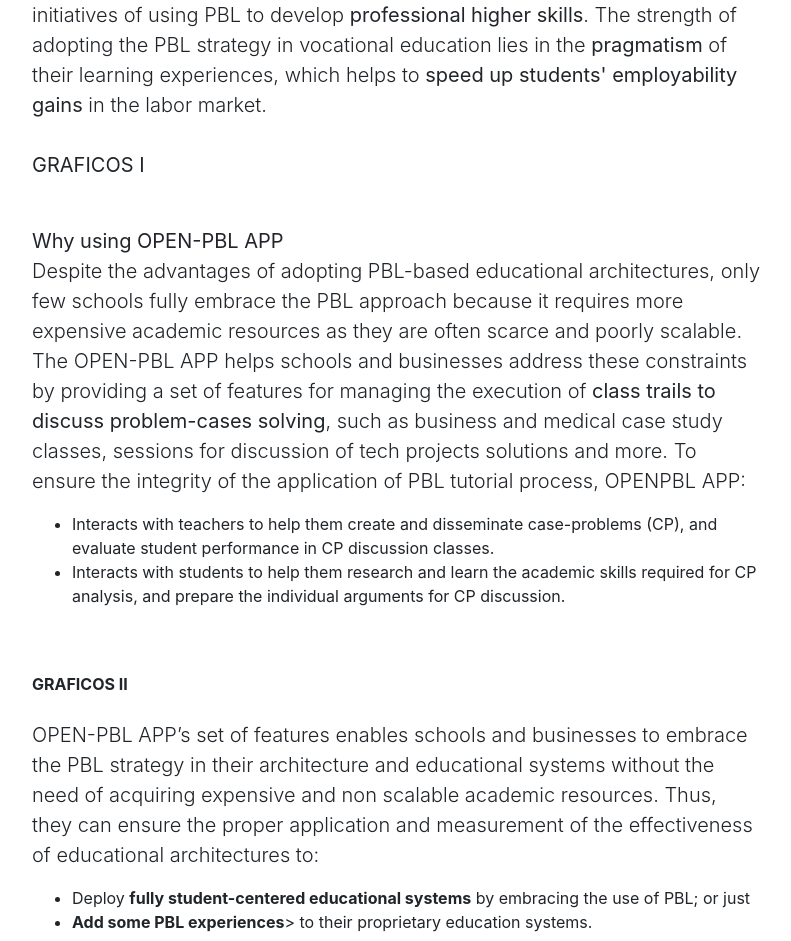
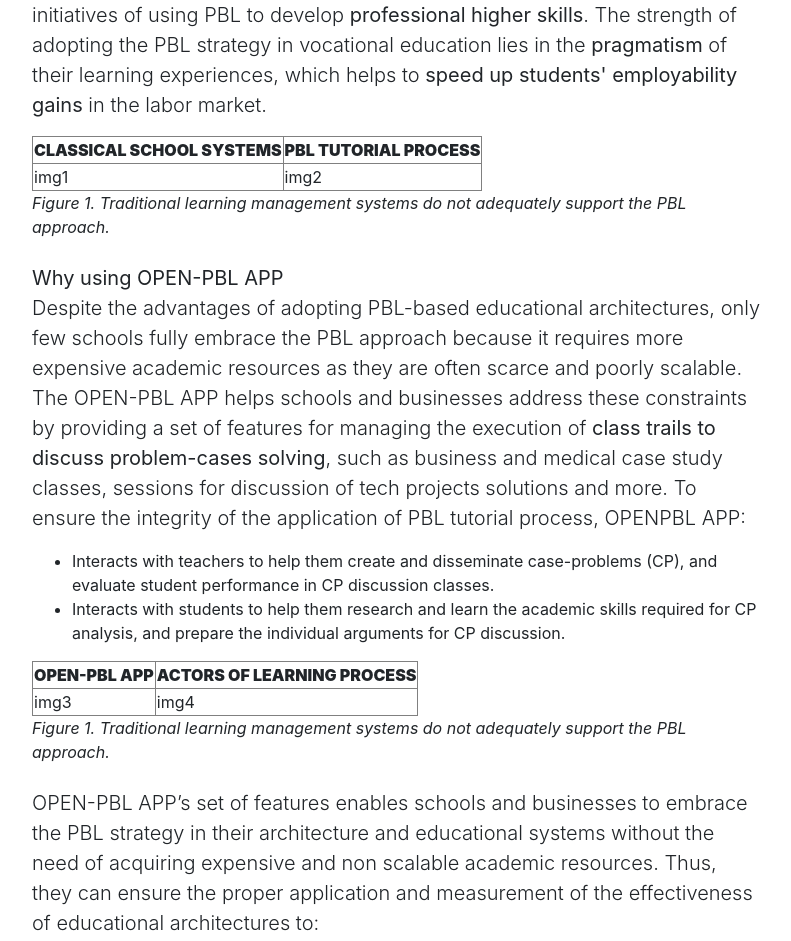
Before and after one commit to open-pbl-org/home, a website with bundled scripts: page index-nova/index.html in a window 1280 px wide. Shown: the part 1094-2035 px from the top of the page, without its empty margins (243-1034 px from the left). Built offline with nearby package versions, Linux system fonts and the light colour scheme.

Commit message:
graficos

```diff
--- a/index-nova/index.html
+++ b/index-nova/index.html
@@ -8,14 +8,13 @@
   <meta name="description" content="">
   <meta name="author" content="">
 
-  <title>Scrolling Nav - Start Bootstrap Template</title>
+  <title>OpenPBL</title>
 
   <!-- Bootstrap core CSS -->
   <link href="vendor/bootstrap/css/bootstrap.min.css" rel="stylesheet">
 
   <!-- Custom styles for this template -->
   <link href="css/scrolling-nav.css" rel="stylesheet">
-
 </head>
 
 <body id="page-top">
@@ -73,7 +72,20 @@
             strategy in vocational education lies in the <b>pragmatism</b> of their learning experiences,
             which helps to <b>speed up students' employability gains</b> in the labor market.
 
-            </br></br><b>GRAFICOS I</b></br></br>
+
+            <div class="w3-container">
+                <table class="w3-table" border="1">
+                    <tr>
+                    <th><b>CLASSICAL SCHOOL SYSTEMS</b></th>
+                    <th><b>PBL TUTORIAL PROCESS</b></th>
+                    </tr>
+                    <tr>
+                    <td>img1</td>
+                    <td>img2</td>
+                    </tr>
+                </table>
+                <i>Figure 1. Traditional learning management systems do not adequately support the PBL approach.</i>
+            </div></br>
 
           <p class="lead">
             <b>Why using OPEN-PBL APP</b></br>
@@ -92,7 +104,20 @@
             required for CP analysis, and prepare the individual arguments for CP discussion.</li>
           </ul>
 
-          </br></br><b>GRAFICOS II</b></br></br>
+            <div class="w3-container">
+                <table class="w3-table" border="1">
+                    <tr>
+                    <th><b>OPEN-PBL APP</b></th>
+                    <th><b>ACTORS OF LEARNING PROCESS</b></th>
+                    </tr>
+                    <tr>
+                    <td>img3</td>
+                    <td>img4</td>
+                    </tr>
+                </table>
+                <i>Figure 1. Traditional learning management systems do not adequately support the PBL approach.</i>
+            </div></br>
+
            <p class="lead">
             OPEN-PBL APP’s set of features enables schools and businesses to embrace the PBL strategy in their
             architecture and educational systems without the need of acquiring expensive and non scalable academic
```
